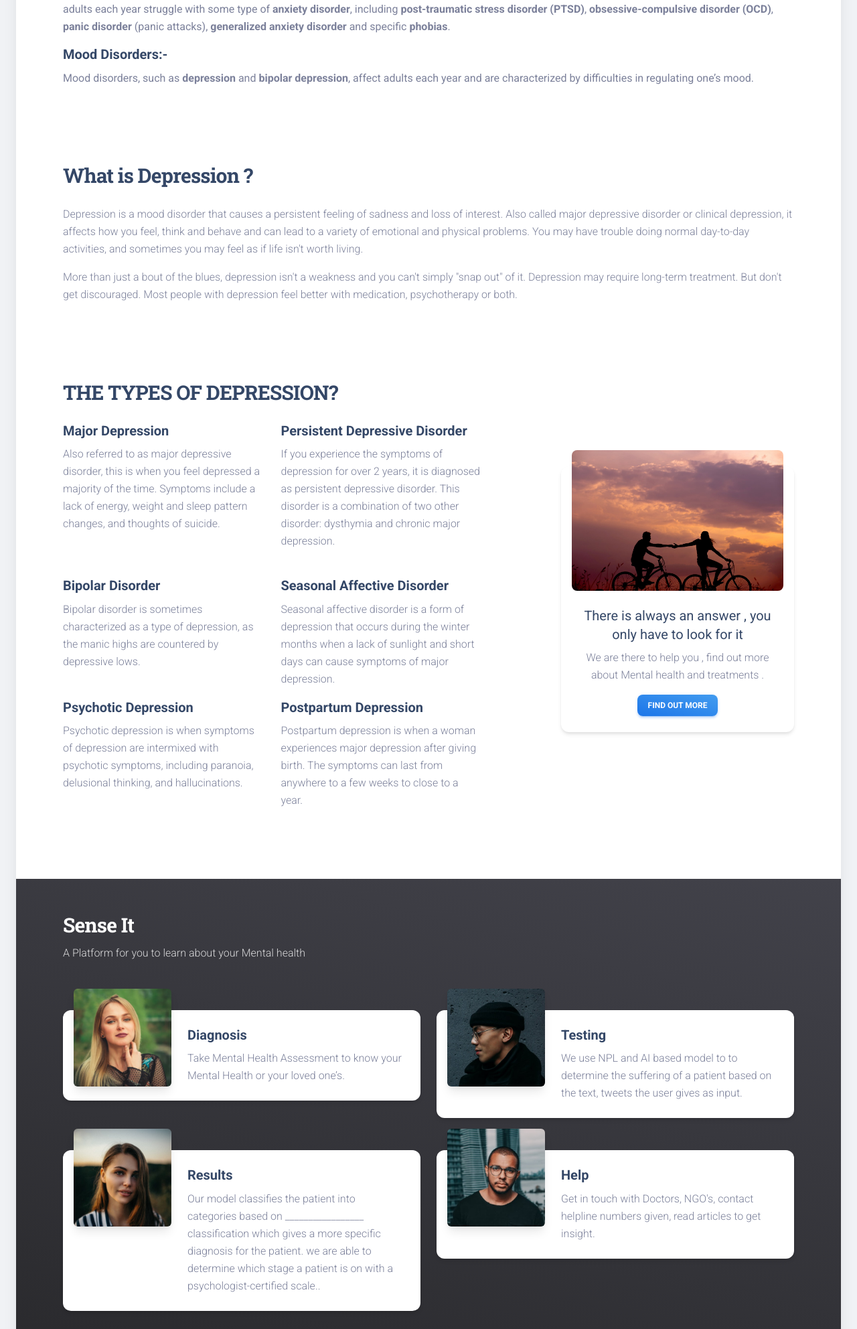
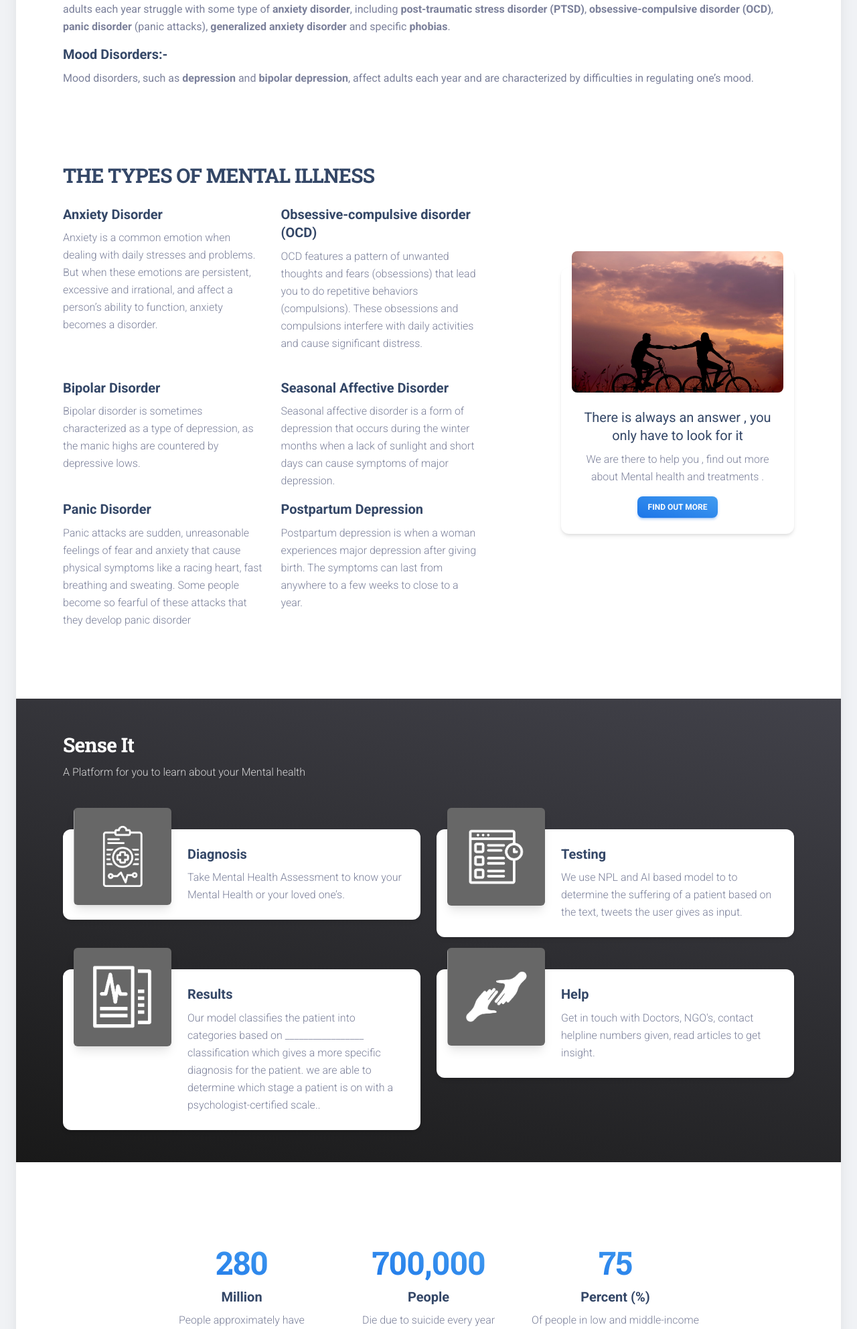
Before and after one commit to Fatemask/SenseIt, a Django app: page /about-us.html in a window 1280 px wide. Shown: the part 1109-3093 px from the top of the page at 67% size. Run offline with Django 3.2, Linux system fonts and the light colour scheme; the visitor is signed in with stand-in values (Sample User, id 1); some libraries are stand-ins or nearby versions.

Commit message:
content changes

```diff
--- a/apps/templates/home/about-us.html
+++ b/apps/templates/home/about-us.html
@@ -49,11 +49,11 @@
           <p><h5>Anxiety Disorders:-</h5>  adults each year struggle with some type of <b>anxiety disorder</b>, including <b>post-traumatic stress disorder (PTSD)</b>, <b>obsessive-compulsive disorder (OCD)</b>, <b>panic disorder</b> (panic attacks), <b>generalized anxiety disorder</b> and specific <b>phobias</b>.</p>
           <p><h5>Mood Disorders:- </h5>Mood disorders, such as <b>depression</b> and <b>bipolar depression</b>, affect adults each year and are characterized by difficulties in regulating one’s mood.</p>
         </div>
-        <div class="py-5">
+        <!-- <div class="py-5">
           <h3 class="mb-4">What is Depression ?</h3>
           <p>Depression is a mood disorder that causes a persistent feeling of sadness and loss of interest. Also called major depressive disorder or clinical depression, it affects how you feel, think and behave and can lead to a variety of emotional and physical problems. You may have trouble doing normal day-to-day activities, and sometimes you may feel as if life isn't worth living.</p>
           <p>More than just a bout of the blues, depression isn't a weakness and you can't simply "snap out" of it. Depression may require long-term treatment. But don't get discouraged. Most people with depression feel better with medication, psychotherapy or both.</p>
-        </div>
+        </div> -->
       </div>
     </section>
 
@@ -61,20 +61,20 @@
       <div class="container">
         <div class="row align-items-center">
           <div class="col-lg-7">
-            <h3 class="mb-4">THE TYPES OF DEPRESSION?</h3>
+            <h3 class="mb-4">THE TYPES OF MENTAL ILLNESS</h3>
             <div class="row justify-content-start">
               <div class="col-md-6">
                 <div class="info">
                   <!-- <i class="material-icons text-3xl text-gradient text-info mb-3">public</i> -->
-                  <h5>Major Depression</h5>
-                  <p>Also referred to as major depressive disorder, this is when you feel depressed a majority of the time. Symptoms include a lack of energy, weight and sleep pattern changes, and thoughts of suicide.</p>
+                  <h5>Anxiety Disorder</h5>
+                  <p>Anxiety is a common emotion when dealing with daily stresses and problems. But when these emotions are persistent, excessive and irrational, and affect a person’s ability to function, anxiety becomes a disorder. </p>
                 </div>
               </div>
               <div class="col-md-6">
                 <div class="info">
                   <!-- <i class="material-icons text-3xl text-gradient text-info mb-3">payments</i> -->
-                  <h5>Persistent Depressive Disorder</h5>
-                  <p>If you experience the symptoms of depression for over 2 years, it is diagnosed as persistent depressive disorder. This disorder is a combination of two other disorder: dysthymia and chronic major depression.</p>
+                  <h5>Obsessive-compulsive disorder (OCD)</h5>
+                  <p>OCD features a pattern of unwanted thoughts and fears (obsessions) that lead you to do repetitive behaviors (compulsions). These obsessions and compulsions interfere with daily activities and cause significant distress.</p>
                 </div>
               </div>
             </div>
@@ -98,8 +98,8 @@
               <div class="col-md-6">
                 <div class="info">
                   <!-- <i class="material-icons text-3xl text-gradient text-info mb-3">public</i> -->
-                  <h5>Psychotic Depression</h5>
-                  <p>Psychotic depression is when symptoms of depression are intermixed with psychotic symptoms, including paranoia, delusional thinking, and hallucinations.</p>
+                  <h5>Panic Disorder</h5>
+                  <p>Panic attacks are sudden, unreasonable feelings of fear and anxiety that cause physical symptoms like a racing heart, fast breathing and sweating. Some people become so fearful of these attacks that they develop panic disorder</p>
                   </div>
               </div>
               <div class="col-md-6">
@@ -149,7 +149,8 @@
                 <div class="col-lg-4 col-md-6 col-12 mt-n5">
                   <a href="javascript:;">
                     <div class="p-3 pe-md-0">
-                      <img class="w-100 border-radius-md shadow-lg" src="/static/assets/img/team-5.jpg" alt="image">
+                      <img class="w-100 border-radius-md shadow-lg" src="/static/assets/img/d.png" alt="image">
+
                     </div>
                   </a>
                 </div>
@@ -169,7 +170,7 @@
                 <div class="col-lg-4 col-md-6 col-12 mt-n5">
                   <a href="javascript:;">
                     <div class="p-3 pe-md-0">
-                      <img class="w-100 border-radius-md shadow-lg" src="/static/assets/img/bruce-mars.jpg" alt="image">
+                      <img class="w-100 border-radius-md shadow-lg" src="/static/assets/img/t.png" alt="image">
                     </div>
                   </a>
                 </div>
@@ -191,7 +192,7 @@
                 <div class="col-lg-4 col-md-6 col-12 mt-n5">
                   <a href="javascript:;">
                     <div class="p-3 pe-md-0">
-                      <img class="w-100 border-radius-md shadow-lg" src="/static/assets/img/ivana-squares.jpg" alt="image">
+                      <img class="w-100 border-radius-md shadow-lg" src="/static/assets/img/r.png" alt="image">
                     </div>
                   </a>
                 </div>
@@ -211,7 +212,7 @@
                 <div class="col-lg-4 col-md-6 col-12 mt-n5">
                   <a href="javascript:;">
                     <div class="p-3 pe-md-0">
-                      <img class="w-100 border-radius-md shadow-lg" src="/static/assets/img/ivana-square.jpg" alt="image">
+                      <img class="w-100 border-radius-md shadow-lg" src="/static/assets/img/h.png" alt="image">
                     </div>
                   </a>
                 </div>
@@ -227,7 +228,7 @@
           </div>
         </div>
       </div>
-    <!-- </section> -->
+    </section>
     <!-- -------- END Features w/ pattern background & stats & rocket -------- -->
     <section class="pt-4 pb-6 " id="count-stats">
       <div class="container">
@@ -276,7 +277,7 @@
         <div class="row">
           <div class="col-md-6 m-auto">
             <h2 class="text-gradient text-info">Take a step towards brighter Future !!</h2>
-            <p class="mb-4" style="color: #fff;">
+            <p class="mb-4">
               Start Your journey by taking Assessment with us.
             </p>
             <div class="row">
@@ -293,7 +294,7 @@
           </div>
           <div class="col-md-5 ms-auto">
             <div class="position-relative">
-              <img class="max-width-50 w-100 position-relative z-index-2" src="/static/assets/img/macbook.png" alt="image">
+              <img class="max-width-50 w-80 position-relative z-index-2" style="border-radius: 10px ;" src="/static/assets/img/h4.jpeg" alt="image">
             </div>
           </div>
         </div>
@@ -301,7 +302,7 @@
     </section>
     <!-- -------- END PRE-FOOTER 1 w/ SUBSCRIBE BUTTON AND IMAGE ------- -->
   </div>
-</section>
+
 
 {% endblock content %}
 
```
Also changed, not shown: apps/static/assets/img/d.png (added), apps/static/assets/img/h.png (added), apps/static/assets/img/r.png (added), apps/static/assets/img/t.png (added).
